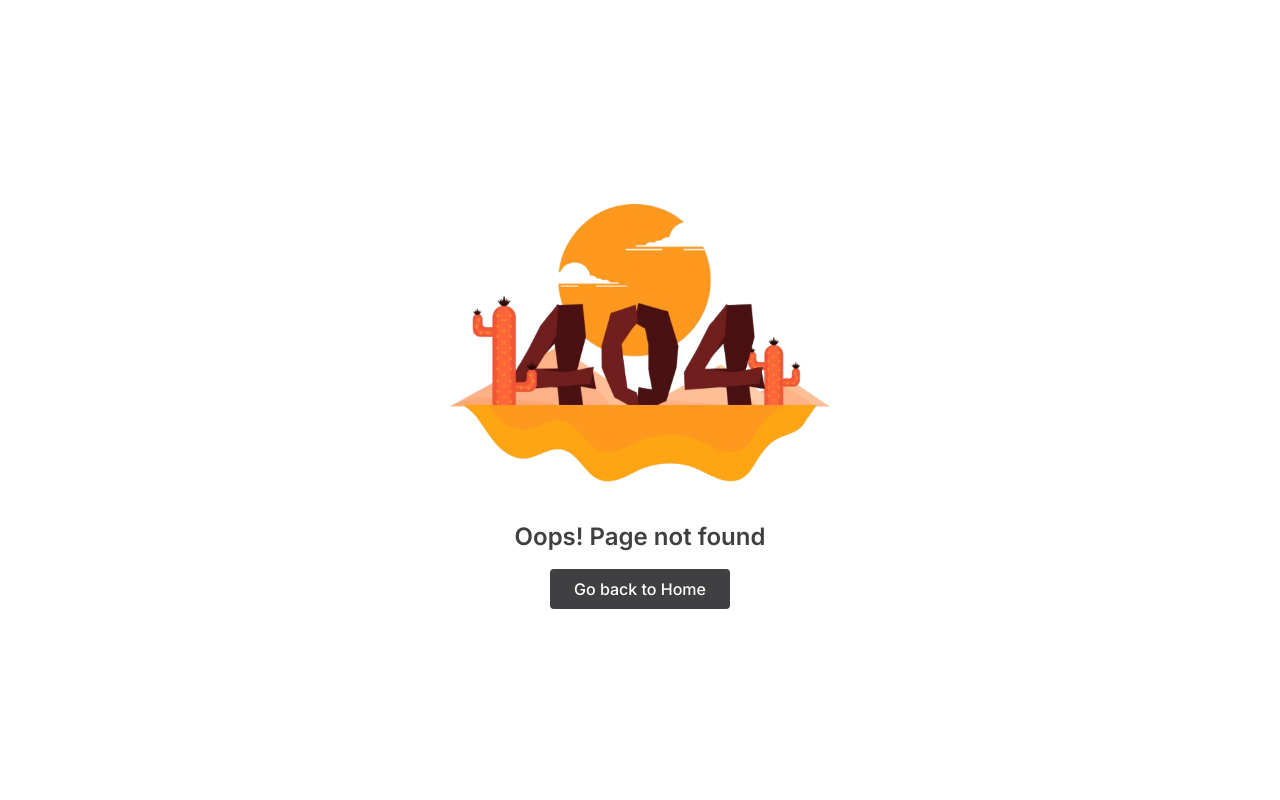
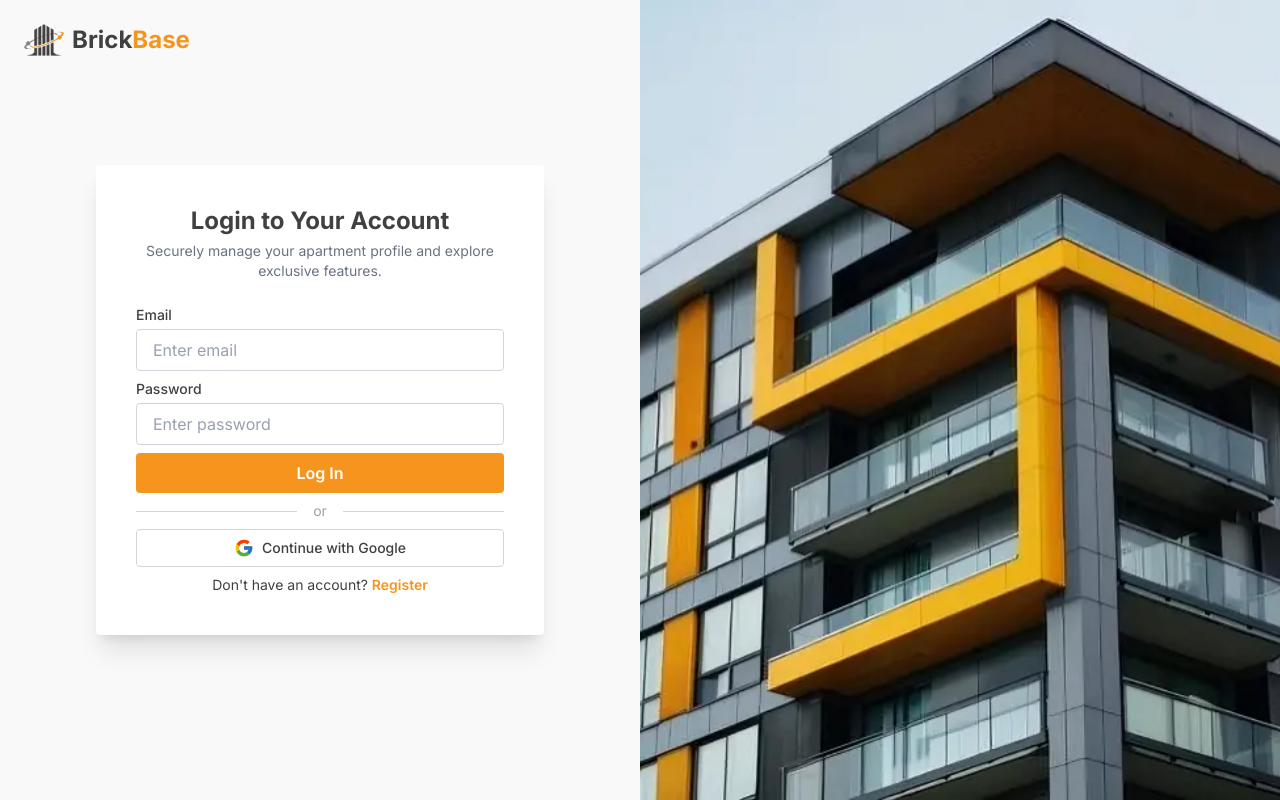
Before and after one commit to AlIfran64/Building-Management-System-Client, a React (Vite) app: page /login in a window 1280 px wide. Before the commit this address had no page. Built offline with nearby package versions, Linux system fonts and the light colour scheme.

Commit message:
login done

```diff
--- a/package.json
+++ b/package.json
@@ -17,6 +17,7 @@
     "leaflet-routing-machine": "^3.2.12",
     "react": "^19.1.0",
     "react-dom": "^19.1.0",
+    "react-hook-form": "^7.60.0",
     "react-icons": "^5.5.0",
     "react-leaflet": "^5.0.0",
     "react-router": "^7.6.3",
--- a/src/Components/ApartmentLocation/ApartmentLocation.jsx
+++ b/src/Components/ApartmentLocation/ApartmentLocation.jsx
@@ -21,7 +21,7 @@ const ApartmentLocation = () => {
   const apartmentPosition = [23.8747, 90.3796]; // Uttara, Dhaka
 
   return (
-    <section className="bg-[#f5f5f5] dark:bg-[#1e1e1f] py-20 px-5 md:px-10">
+    <section className="bg-black/85 dark:bg-[#121212] py-20 px-5 md:px-10">
       <div className="max-w-7xl mx-auto grid grid-cols-1 md:grid-cols-2 gap-10 items-center">
         {/* Left Content */}
         <motion.div
@@ -31,27 +31,18 @@ const ApartmentLocation = () => {
           viewport={{ once: true }}
           className="space-y-5"
         >
-          <h2 className="text-3xl md:text-4xl font-bold text-[#404042] dark:text-white">
-            Apartment Location
+          <h2 className="text-3xl md:text-4xl font-bold text-white">
+            Apartment <span className='text-[#F5951D]'>Location</span>
           </h2>
-          <p className="text-base text-[#555] dark:text-gray-300">
-            BrickBase Apartment is ideally located in Uttara, Dhaka. With top-tier road connectivity,
-            nearby shops, schools, hospitals, and public transport hubs, it's the perfect urban escape
-            with suburban peace.
+          <p className="text-base text-gray-300">
+            BrickBase Apartment is ideally located in Uttara, Dhaka. With nearby shops, top-tier road connectivity, schools, hospitals, and public transport hubs, it's the perfect urban escape with suburban peace.
           </p>
 
-          <div className="flex items-center gap-3 text-[#404042] dark:text-white text-lg font-medium">
-            <FaMapMarkerAlt className="text-[#F5951D]" />
-            <span>Address: Sector 7, Uttara, Dhaka</span>
+          <div className="flex items-center gap-3 text-white text-lg font-medium">
+            <FaMapMarkerAlt size={20} className="text-[#F5951D]" />
+            <span>Sector: 7, Uttara, Dhaka</span>
           </div>
-          <div className="flex items-center gap-3 text-[#404042] dark:text-white text-lg font-medium">
-            <FaBuilding className="text-[#F5951D]" />
-            <span>Nearby: Uttara High School, Metro Rail Station</span>
-          </div>
-          <div className="flex items-center gap-3 text-[#404042] dark:text-white text-lg font-medium">
-            <FaStreetView className="text-[#F5951D]" />
-            <span>Public Transport: Bus, Uber, Metro Rail</span>
-          </div>
+
         </motion.div>
 
         {/* Right Side Map */}
@@ -61,7 +52,7 @@ const ApartmentLocation = () => {
           transition={{ duration: 0.6 }}
           viewport={{ once: true }}
         >
-          <div className="rounded overflow-hidden shadow ring-1 ring-black/10 dark:ring-white/10 h-[400px] w-full">
+          <div className="rounded overflow-hidden ring-1 ring-black/10 dark:ring-white/10 h-[400px] w-full border border-white/20 shadow-2xl p-3">
             <MapContainer
               center={apartmentPosition}
               zoom={13}
@@ -75,11 +66,11 @@ const ApartmentLocation = () => {
               <Marker position={apartmentPosition} icon={redIcon}>
                 <Popup>
                   <div className="flex flex-col gap-1 text-sm">
-                    <div className="flex items-center gap-2">
-                      <FaHome className="text-[#F5951D]" />
+                    <div>
+                      <FaHome className="text-[#F5951D] mb-1" />
                       <strong>BrickBase Apartment</strong>
                     </div>
-                    <div>Sector 7, Uttara, Dhaka</div>
+                    <div> Sector 7, Uttara, Dhaka</div>
                   </div>
                 </Popup>
               </Marker>
--- a/src/Components/Footer/Footer.jsx
+++ b/src/Components/Footer/Footer.jsx
@@ -5,7 +5,7 @@ import logo from "../../../src/assets/images/logo1.png";
 
 const Footer = () => {
   return (
-    <footer className="bg-[#1e1e1f] text-white py-10 px-10 mt-10">
+    <footer className="bg-[#1e1e1f] text-white py-20 px-10">
       <div className="max-w-7xl mx-auto grid grid-cols-1 md:grid-cols-3 gap-8 md:place-items-center">
         {/* Company Info */}
         <div>
@@ -45,9 +45,9 @@ const Footer = () => {
         <div>
           <h3 className="text-lg font-semibold mb-3">Follow Us</h3>
           <div className="flex gap-4 text-xl">
-            <a href="#" className="hover:text-[#F5951D]" aria-label="Facebook"><FaFacebookF /></a>
-            <a href="#" className="hover:text-[#F5951D]" aria-label="Twitter"><FaTwitter /></a>
-            <a href="#" className="hover:text-[#F5951D]" aria-label="LinkedIn"><FaLinkedinIn /></a>
+            <Link to={'https://www.facebook.com/'} target='_blank' className="hover:text-[#F5951D]" aria-label="Facebook"><FaFacebookF /></Link>
+            <Link to={'https://www.twitter.com/'} target='_blank' className="hover:text-[#F5951D]" aria-label="Twitter"><FaTwitter /></Link>
+            <Link to={'https://www.linkedin.com/'} target='_blank' className="hover:text-[#F5951D]" aria-label="LinkedIn"><FaLinkedinIn /></Link>
           </div>
           <p className="text-sm mt-4">Email: support@brickbase.com</p>
           <p className="text-sm">Phone: +880-1234-567890</p>
--- /dev/null
+++ b/src/Layouts/AuthLayout/AuthLayout.jsx
@@ -0,0 +1,18 @@
+import React from 'react';
+import { Outlet } from 'react-router';
+import slider1 from '../../../src/assets/images/slider1.webp';
+
+const AuthLayout = () => {
+  return (
+    <div className='min-h-screen flex items-stretch'>
+      <div className='w-1/2'>
+        <Outlet></Outlet>
+      </div>
+      <div className='w-1/2'>
+        <img className='object-cover w-full h-full' src={slider1} alt="image" />
+      </div>
+    </div>
+  );
+};
+
+export default AuthLayout;
--- /dev/null
+++ b/src/Pages/Login/Login.jsx
@@ -0,0 +1,108 @@
+import React from 'react';
+import { Link } from 'react-router';
+import logo from '../../../src/assets/images/logo1.png';
+import { useForm } from 'react-hook-form';
+import { FcGoogle } from 'react-icons/fc';
+
+const Login = () => {
+  const {
+    register,
+    handleSubmit,
+    formState: { errors }
+  } = useForm();
+
+  const onSubmit = (data) => {
+    console.log('Login Data:', data);
+    // TODO: login logic
+  };
+
+  const handleGoogleLogin = () => {
+    console.log('Google login clicked');
+    // TODO: google login logic
+  };
+
+  return (
+    <div className="min-h-screen bg-[#f9f9f9] dark:bg-[#1e1e1f] flex flex-col items-center justify-center px-4">
+
+      {/* Logo */}
+      <Link to="/" className="absolute top-6 left-6 flex items-center gap-2">
+        <img src={logo} alt="logo" className="w-10" />
+        <h2 className="text-2xl font-bold">
+          <span className="text-[#404042] dark:text-white">Brick</span>
+          <span className="text-[#F5951D]">Base</span>
+        </h2>
+      </Link>
+
+      {/* Card */}
+      <div className="bg-white dark:bg-[#2c2c2f] shadow-xl rounded p-10 w-full max-w-md">
+        <h3 className="text-2xl font-bold text-center text-[#404042] dark:text-white">Login to Your Account</h3>
+        <p className="text-sm text-center text-gray-500 dark:text-gray-400 mt-1 mb-6">
+          Securely manage your apartment profile and explore exclusive features.
+        </p>
+
+        <form onSubmit={handleSubmit(onSubmit)} className="space-y-2">
+
+          {/* Email */}
+          <div>
+            <label className="block text-sm font-medium text-[#404042] dark:text-gray-200 mb-1">Email</label>
+            <input
+              type="email"
+              placeholder="Enter email"
+              autoComplete="off"
+              {...register('email', { required: true })}
+              className="w-full px-4 py-2 rounded border border-gray-300 dark:border-gray-600 bg-white dark:bg-[#2c2c2f] text-[#404042] dark:text-white placeholder-gray-400 dark:placeholder-gray-500 focus:outline-none focus:ring-2 focus:ring-[#F5951D] hover:border-black transition"
+            />
+            {errors.email && <p className="text-red-500 text-sm mt-1">Email is required</p>}
+          </div>
+
+          {/* Password */}
+          <div>
+            <label className="block text-sm font-medium text-[#404042] dark:text-gray-200 mb-1">Password</label>
+            <input
+              type="password"
+              placeholder="Enter password"
+              autoComplete="off"
+              {...register('password', { required: true })}
+              className="w-full px-4 py-2 rounded border border-gray-300 dark:border-gray-600 bg-white dark:bg-[#2c2c2f] text-[#404042] dark:text-white placeholder-gray-400 dark:placeholder-gray-500 focus:outline-none focus:ring-2 focus:ring-[#F5951D] hover:border-black transition"
+            />
+            {errors.password && <p className="text-red-500 text-sm mt-1">Password is required</p>}
+          </div>
+
+          {/* Submit Button */}
+          <button
+            type="submit"
+            className="w-full bg-[#F5951D] text-white font-semibold py-2 rounded hover:bg-[#d67e0e] transition"
+          >
+            Log In
+          </button>
+        </form>
+
+        {/* Divider */}
+        <div className="flex items-center gap-4 my-2">
+          <div className="flex-grow h-px bg-gray-300 dark:bg-gray-600" />
+          <span className="text-sm text-gray-400 dark:text-gray-500">or</span>
+          <div className="flex-grow h-px bg-gray-300 dark:bg-gray-600" />
+        </div>
+
+        {/* Google Login */}
+        <button
+          onClick={handleGoogleLogin}
+          className="w-full border border-gray-300 dark:border-gray-600 py-2 rounded flex items-center justify-center gap-2 hover:bg-gray-100 dark:hover:bg-white/10 transition"
+        >
+          <FcGoogle className="text-xl" />
+          <span className="text-sm font-medium text-[#404042] dark:text-white">Continue with Google</span>
+        </button>
+
+        {/* Register link */}
+        <p className="text-sm text-center text-[#404042] dark:text-gray-300 mt-2">
+          Don't have an account?{' '}
+          <Link to="/register" className="text-[#F5951D] font-semibold hover:underline">
+            Register
+          </Link>
+        </p>
+      </div>
+    </div>
+  );
+};
+
+export default Login;
--- /dev/null
+++ b/src/Pages/Register/Register.jsx
@@ -0,0 +1,11 @@
+import React from 'react';
+
+const Register = () => {
+  return (
+    <div>
+      <h1>Register</h1>
+    </div>
+  );
+};
+
+export default Register;
--- a/src/index.css
+++ b/src/index.css
@@ -22,3 +22,13 @@ body {
 
 /* Leaflet */
 @import "leaflet/dist/leaflet.css";
+
+input:-webkit-autofill {
+  -webkit-box-shadow: 0 0 0px 1000px transparent inset !important;
+  -webkit-text-fill-color: #404042 !important;
+  transition: background-color 5000s ease-in-out 0s;
+}
+.dark input:-webkit-autofill {
+  -webkit-box-shadow: 0 0 0px 1000px #2c2c2f inset !important;
+  -webkit-text-fill-color: #fff !important;
+}
```
Also changed, not shown: src/Router/Routes.jsx (+21 -0 lines), 1 other file (tests, documents, lock files or other folders).
